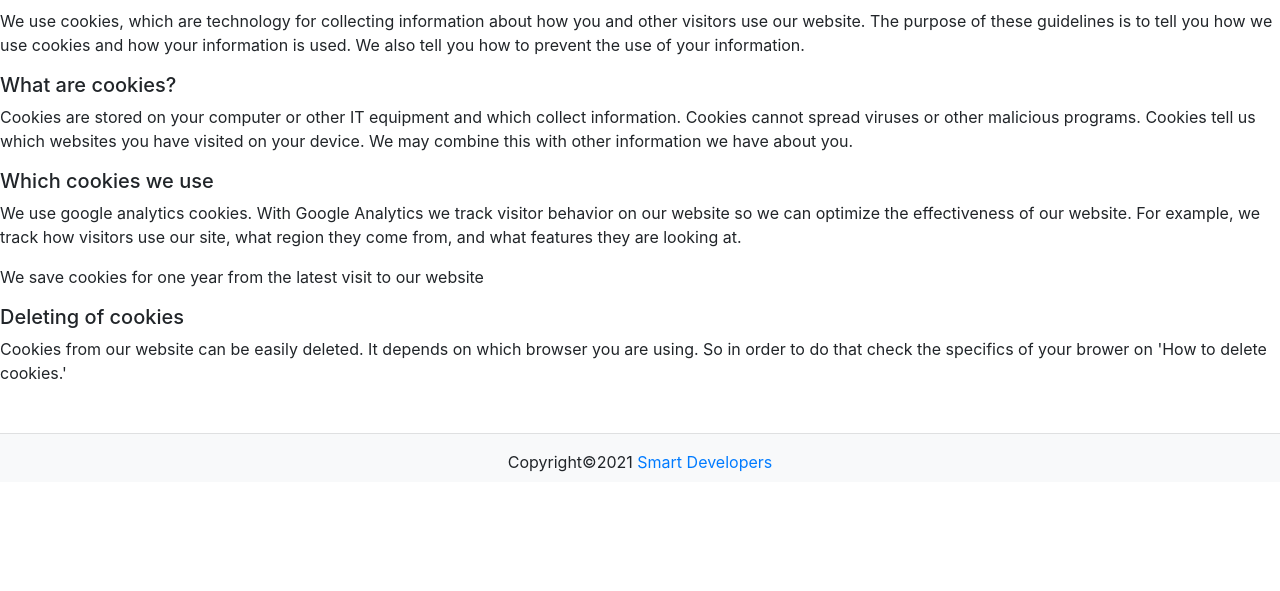
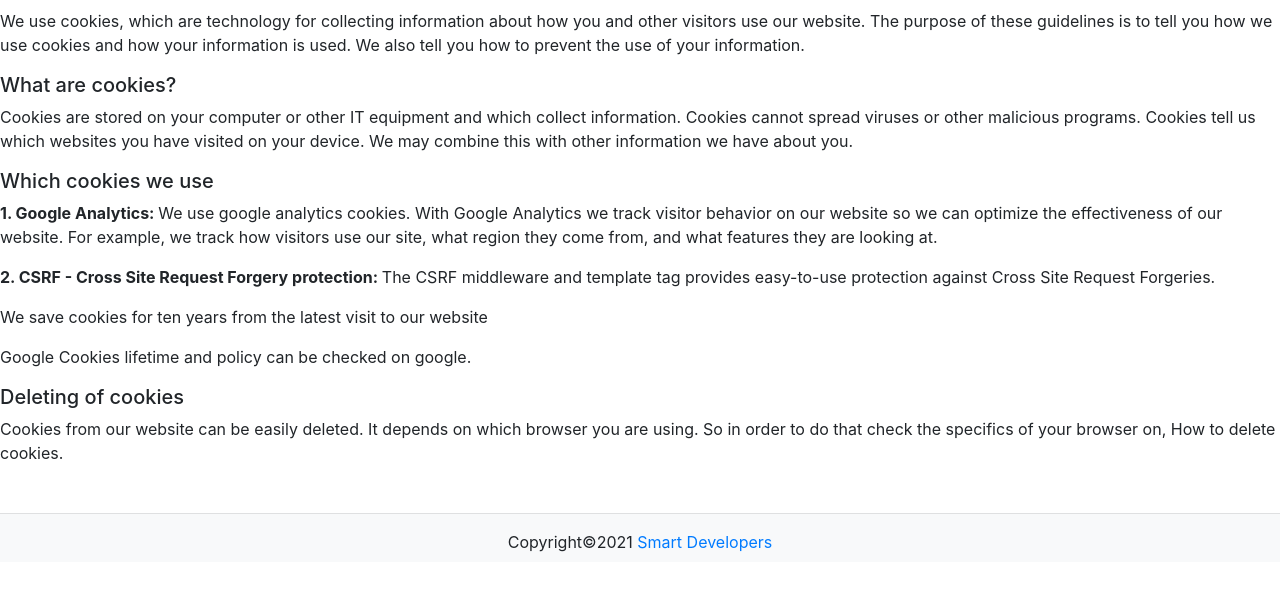
Before and after one commit to faisalakhlaq/mobiletilbud, a Django app: page /cookie-policy/ in a window 1280 px wide. Shown: the part 57-648 px from the top of the page. Run offline with Django 3.2, Linux system fonts and the light colour scheme; parts of the project's set-up code (start-up, migrations or seed data) failed here and were passed over; some libraries are stand-ins or nearby versions.

Commit message:
cookie policy translations

```diff
--- a/templates/base.html
+++ b/templates/base.html
@@ -3,6 +3,7 @@
 <!DOCTYPE html>
 <html lang="">
 <head>
+{% if "cookielaw_accepted" in request.COOKIES %}
 <!-- Global site tag (gtag.js) - Google Analytics -->
 <script async src="https://www.googletagmanager.com/gtag/js?id=G-7QL4QB4QW9"></script>
 <script>
@@ -23,6 +24,7 @@
   ga('send', 'pageview');
   </script>
   <!-- End Google Analytics -->
+{% endif %}
   <meta charset="utf-8">
   {% comment %} <meta name="viewport" content="width=device-width, initial-scale=1, shrink-to-fit=no"> {% endcomment %}
   <meta name="viewport" content="width=device-width, initial-scale=1.0">
--- a/templates/core/cookie_policy.html
+++ b/templates/core/cookie_policy.html
@@ -7,20 +7,16 @@
 {% block content %}
 <div class='cp-container'>
     <h3 class='cp-main-heading'>{% trans "Cookie policy" %}</h3>
-    {% comment %} Cookie-retningslinjer
-    Vi anvender cookies, som er teknologi til indsamling af oplysninger om hvordan du og andre besøgende bruger vores hjemmeside. Formålet med disse retningslinjer er at fortælle dig, hvordan vi anvender cookies, og hvordan dine oplysninger er brugt. Vi fortæller dig også,  hvordan du kan forhindre brug af dine oplysninger.
-    {% endcomment %}
-    <p>We use cookies, which are technology for collecting information about how you and other visitors use our website. The purpose of these guidelines is to tell you how we use cookies and how your information is used. We also tell you how to prevent the use of your information.</p>
+    <p>{% trans 'We use cookies, which are technology for collecting information about how you and other visitors use our website. The purpose of these guidelines is to tell you how we use cookies and how your information is used. We also tell you how to prevent the use of your information.' %}</p>
     <h5>{% trans "What are cookies?" %}</h5> <!--Hvad er cookies?-->
-    <p>Cookies are stored on your computer or other IT equipment and which collect information. Cookies cannot spread viruses or other malicious programs. Cookies tell us which websites you have visited on your device. We may combine this with other information we have about you.</p>
-    {% comment %} Cookies gemmes på din computer eller andet IT-udstyr, og som indsamler oplysninger. Cookies kan ikke sprede virus eller andre skadelige programmer. Cookies fortælle os, hvilke hjemmesider du har besøgt på din enhed. Vi kan kombinere dette med andre oplysninger, som vi har om dig.   {% endcomment %}
-    <h5>Which cookies we use</h5>
-    <p>We use google analytics cookies. With Google Analytics we track visitor behavior on our website so we can optimize the effectiveness of our website. For example, we track how visitors use our site, what region they come from, and what features they are looking at.</p>
-    {% comment %} Vi bruger Google Analytics. Med Google Analytics vi spore besøgendes adfærd på vores hjemmeside, så vi kan optimere vores hjemmesides effektivitet. Vi sporer for eksempel, hvordan besøgende bruger vores side, hvilken region de kommer fra, og hvilke funktioner de kigger på. {% endcomment %}
-    <p>We save cookies for one year from the latest visit to our website</p>
-    {% comment %} Vi gemmer dine cookiedata i op til tre år efter den seneste aktivering (dit seneste besøg på vores hjemmeside).  {% endcomment %}
-    <h5>Deleting of cookies</h5>
-    <p>Cookies from our website can be easily deleted. It depends on which browser you are using.
-    So in order to do that check the specifics of your brower on 'How to delete cookies.'</p>
+    <p>{% trans 'Cookies are stored on your computer or other IT equipment and which collect information. Cookies cannot spread viruses or other malicious programs. Cookies tell us which websites you have visited on your device. We may combine this with other information we have about you.' %}</p>
+    <h5>{% trans 'Which cookies we use' %}</h5>
+    <p><b>1. Google Analytics: </b>{% trans 'We use google analytics cookies. With Google Analytics we track visitor behavior on our website so we can optimize the effectiveness of our website. For example, we track how visitors use our site, what region they come from, and what features they are looking at.' %}</p>
+    <p><b>2. CSRF - {% trans 'Cross Site Request Forgery protection' %}: </b>
+    {% trans "The CSRF middleware and template tag provides easy-to-use protection against Cross Site Request Forgeries." %}</p>
+    <p>{% trans 'We save cookies for ten years from the latest visit to our website' %}</p>
+    <p>{% trans "Google Cookies lifetime and policy can be checked on google." %}</p>
+    <h5>{% trans 'Deleting of cookies' %}</h5>
+    <p>{% trans 'Cookies from our website can be easily deleted. It depends on which browser you are using. So in order to do that check the specifics of your browser on, How to delete cookies.' %}</p>
 </div>
 {% endblock content %}
--- a/templates/offer/offer_detail.html
+++ b/templates/offer/offer_detail.html
@@ -7,7 +7,7 @@
 {% block content %}
 {% if object %}
 <div class='tilbud-detail-section'>
-    <h2 class="tilbud-detail-header"><span> {% trans 'Tilbud Details' %} </span></h2>
+    <h2 class="tilbud-detail-header"><span> {% trans 'Offer Details' %} </span></h2>
     <div class="offer-mob-image-div">
         {% if object.mobile and object.mobile.image %}
                 <img class='offer-mob-image' src={{ object.mobile.image.url }}>
```
Also changed, not shown: templates/cookielaw/banner.html (+7 -4 lines), locale/da/LC_MESSAGES/django.po, 2 other files.
